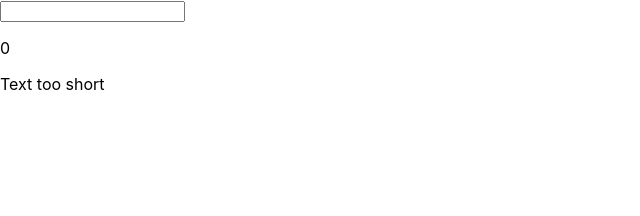
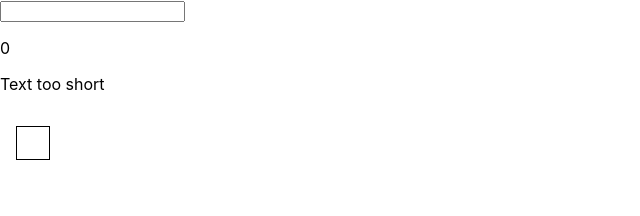
Before and after one commit to kusaljay/react-complete-01, a React (Create React App) app: page / in a window 1280 px wide. Shown: the top 216 px of the page, without its empty margins (0-640 px from the left). Built offline with nearby package versions, Linux system fonts and the light colour scheme.

Commit message:
Step 4 done

```diff
--- a/src/App.js
+++ b/src/App.js
@@ -1,19 +1,15 @@
 import React from 'react';
 import Validation from './Validation';
+import Char from './Char/Char';
 
 class App extends React.Component {
   state = {
-    userInput: []
+    userInput: ''
   }
 
   charCountListener = (event) => {
-    event.preventDefault();
-    const charCount = [...this.state.userInput];
-    charCount.push(event.target.value);
-    console.log(charCount);
-
     this.setState({
-      userInput: charCount
+      userInput: event.target.value
     })
   }
 
@@ -23,6 +19,7 @@
         <input type="text" onInput={this.charCountListener} />
         <p>{this.state.userInput.length}</p>
         <Validation charLength={this.state.userInput.length} />
+        <Char />
       </div>
     );
   }
--- /dev/null
+++ b/src/Char/Char.css
@@ -0,0 +1,7 @@
+.char {
+  display: inline-block;
+  padding: 16px;
+  margin: 16px;
+  text-align:center;
+  border: solid 1px black;
+}
--- /dev/null
+++ b/src/Char/Char.js
@@ -0,0 +1,12 @@
+import React from 'react';
+import './Char.css';
+
+const Char = () => {
+ return(
+    <div className="char">
+
+    </div>
+  )
+}
+
+export default Char;
```
